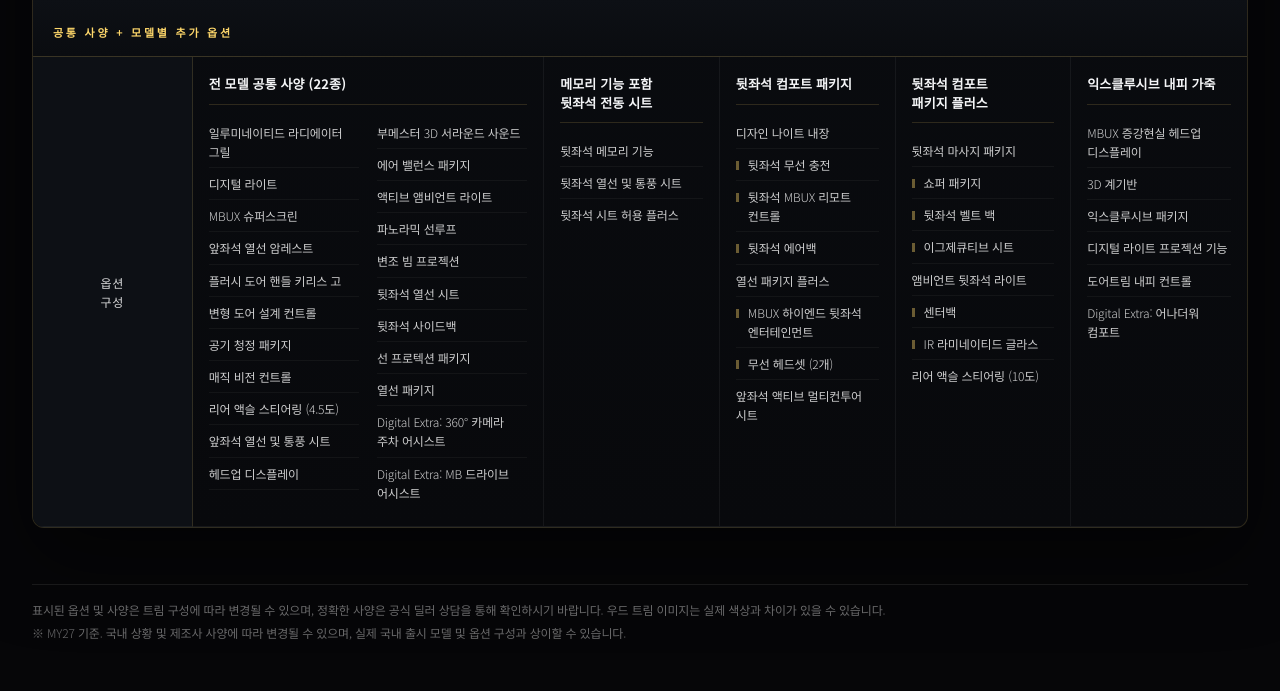
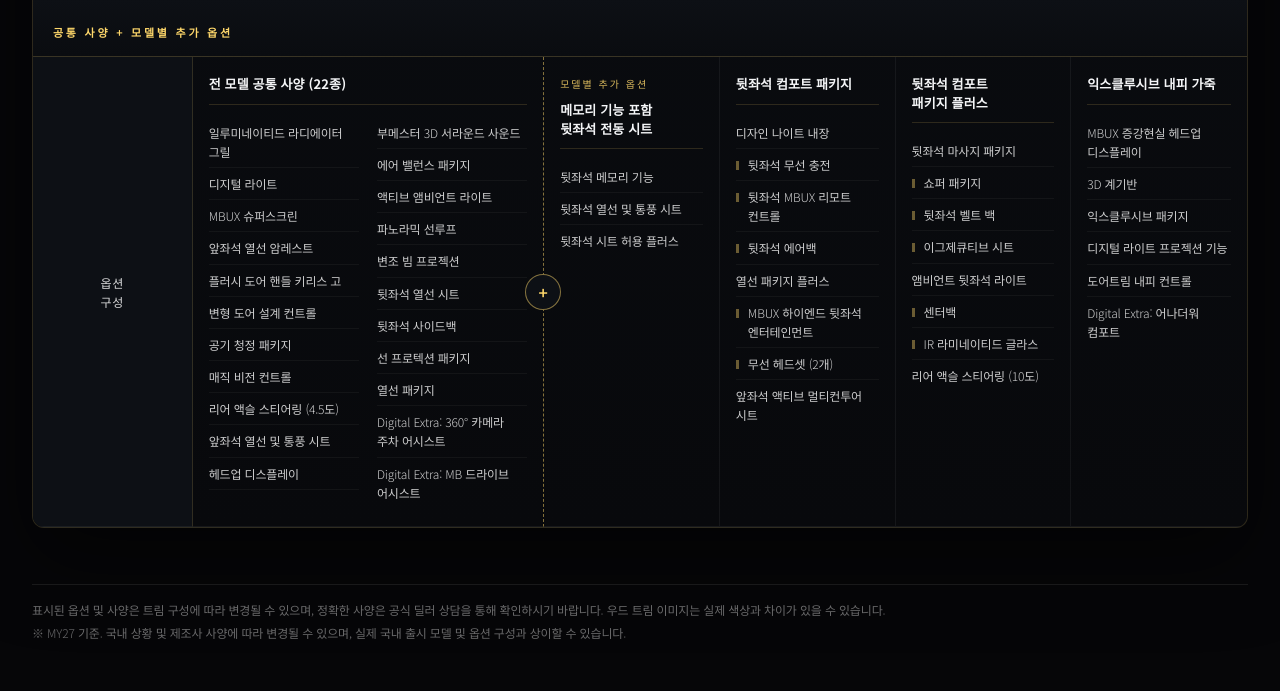
Before and after one commit to JNOHJINGYU/S-Class, a plain HTML site: page index.html in a window 1280 px wide. Shown: the part 9990-10681 px from the top of the page. Drawn offline with Linux system fonts and the light colour scheme; a web font is replaced by a local one.

Commit message:
Update index.html

```diff
--- a/index.html
+++ b/index.html
@@ -553,6 +553,25 @@
   .og2-list li.og2-sub::before {
     content:''; position:absolute; left:0; top:12px;
     width:3px; height:9px; background:var(--accent-dim);
+  }
+
+  /* 전 모델 공통 사양 ↔ 모델별 추가 옵션 연결(Gold Dashed Line + Plus Badge) */
+  .og2-common {
+    position:relative;
+    border-right:1px dashed rgba(255,216,107,0.5) !important;
+  }
+  .og2-plus {
+    position:absolute; top:50%; right:0; z-index:3;
+    transform:translate(50%,-50%);
+    width:36px; height:36px; border-radius:50%;
+    display:flex; align-items:center; justify-content:center;
+    font-size:16px; line-height:1; font-weight:600;
+    color:var(--accent); background:#0d1015;
+    border:1px solid rgba(255,216,107,0.5);
+  }
+  .og2-group-label {
+    font-size:10px; letter-spacing:.2em; text-transform:uppercase;
+    color:var(--accent); margin-bottom:8px; opacity:.85;
   }
 
   /* ─── FOOTER ─── */
@@ -706,6 +725,7 @@
     .og-table { min-width:950px; }
     .og-table thead th, .og-corner { top:60px; }
     .og2-cell { padding:16px 14px; }
+    .og2-plus { width:30px; height:30px; font-size:14px; }
   }
 
   /* ─── LIGHTBOX ─── */
@@ -1836,9 +1856,11 @@
                   <li>Digital Extra: 360° 카메라 주차 어시스트</li>
                   <li>Digital Extra: MB 드라이브 어시스트</li>
                 </ul>
+                <span class="og2-plus" aria-hidden="true">+</span>
               </td>
 
               <td class="og2-cell">
+                <div class="og2-group-label">모델별 추가 옵션</div>
                 <div class="og2-col-title">메모리 기능 포함<br>뒷좌석 전동 시트</div>
                 <ul class="og2-list">
                   <li>뒷좌석 메모리 기능</li>
```
